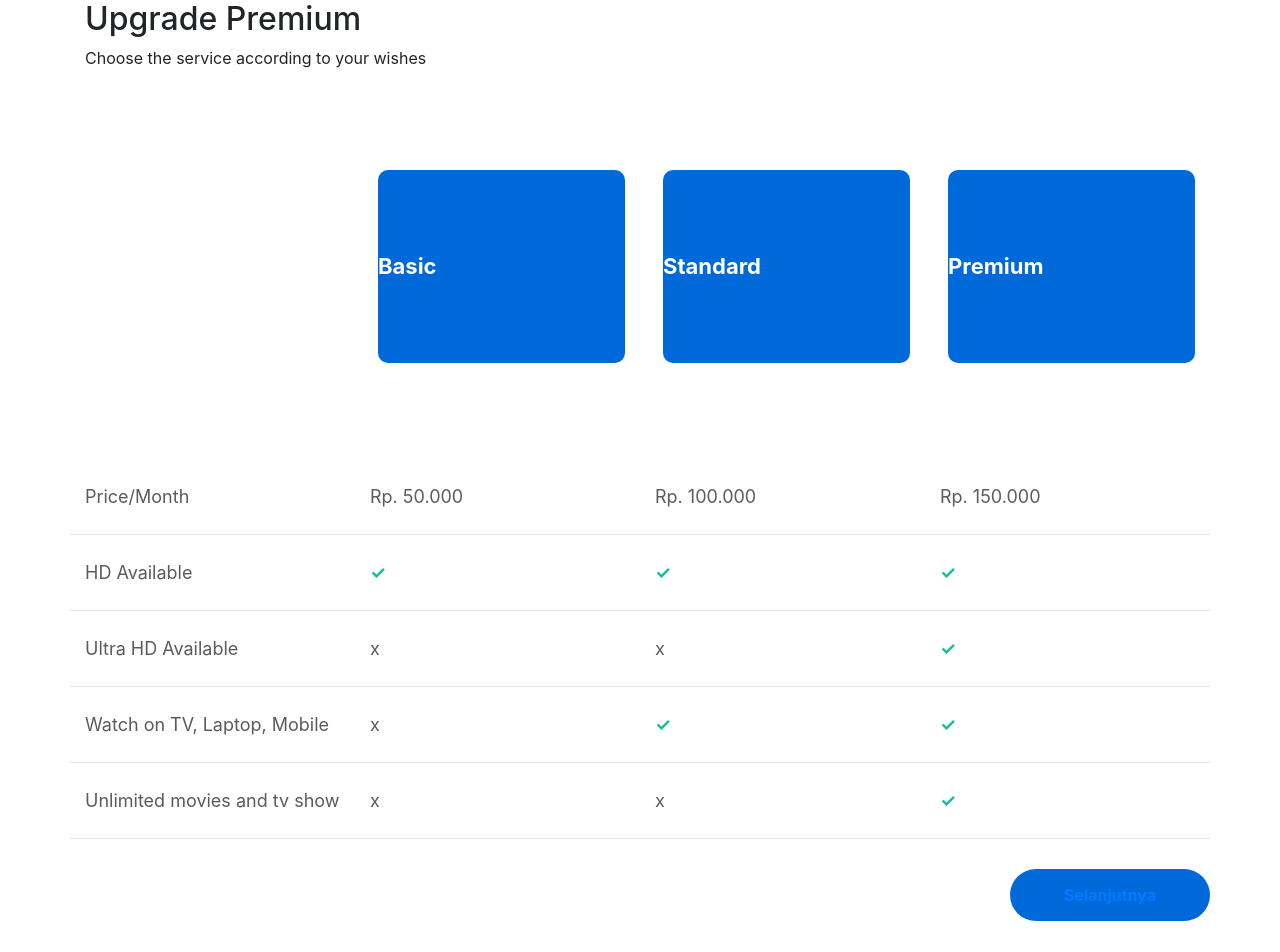
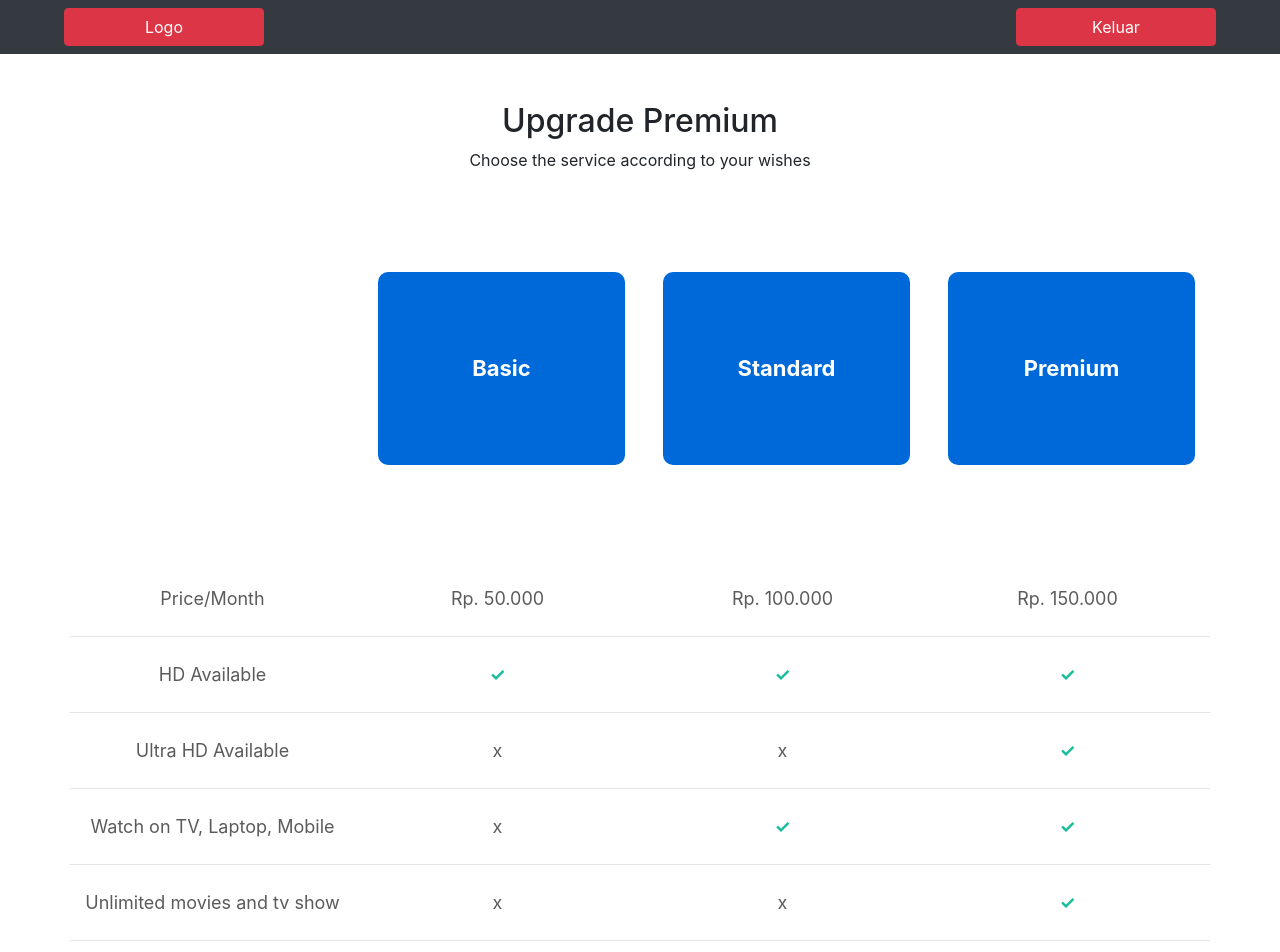
Before and after one commit to FE-18-Avangers/Latihan-1-FE-18, a React (Create React App) app in the folder my-app/: page /upgrade-premium in a window 1280 px wide. Shown: the top 952 px of the page. Built offline with nearby package versions, Linux system fonts and the light colour scheme.

Commit message:
Menghubungkan upgrade premium dengan pembayaran

```diff
--- a/my-app/src/App.js
+++ b/my-app/src/App.js
@@ -6,6 +6,8 @@ import DetailFilm from "./components/API/DetailFilm";
 import Homepage from "./components/API/Homepage";
 import Navbar from "./components/API/Navbar";
 import UpgradePremium from './components/upgradePremium/Upgradepremium';
+import Pembayaran from './components/API/Pembayaran';
+import ModalPembayaran from './components/API/ModalPembayaran'
 
 import { BrowserRouter, Route } from "react-router-dom";
 
@@ -18,6 +20,8 @@ function App() {
       <Route exact path="/movie" component={Movie} />
       <Route path="/movie/detailfilm/:id_film" component={DetailFilm} />
       <Route exact path="/upgrade-premium" component={UpgradePremium} />
+      <Route exact path="/upgrade-premium/pembayaran" component={Pembayaran} />
+      <Route exact path="/upgrade-premium/modalpembayaran" component={ModalPembayaran} />
     </BrowserRouter>
   );
 }
--- a/my-app/src/components/API/ModalPembayaran.js
+++ b/my-app/src/components/API/ModalPembayaran.js
@@ -3,8 +3,8 @@ import '../../styleD.css';
 import logo from '../../payment.svg';
 import { Link } from 'react-router-dom';
 
-class ModalPembayaran extends Component{
-    render(){
+class ModalPembayaran extends Component {
+    render() {
         return (
             <div>
                 <nav class="navbar navbar-dark mr-auto bg-dark">
@@ -15,7 +15,7 @@ class ModalPembayaran extends Component{
                     <div class="container ">
                         <div className="row mt-5">
                             <div className="col-sm-12 text-center">
-                    <img src={logo}  className=""/>
+                                <img src={logo} className="" />
                                 <div className="mt-5" />
                                 <h2>Payment successful</h2>
                                 <p className="text-muted ">Your payment information has sent your email</p>
--- a/my-app/src/components/API/Navbar.js
+++ b/my-app/src/components/API/Navbar.js
@@ -27,7 +27,7 @@ class Navbar extends React.Component {
                                 <a class="nav-link" href="/movie">Movie List</a>
                             </li>
                             <li class="nav-item">
-                                <a class="nav-link" href="/">Pembayaran</a>
+                                <a class="nav-link" href="/pembayaran">Pembayaran</a>
                             </li>
                             <li class="nav-item">
                                 <a class="nav-link" href="/upgrade-premium">Upgrade</a>
--- a/my-app/src/components/API/Pembayaran.js
+++ b/my-app/src/components/API/Pembayaran.js
@@ -1,8 +1,8 @@
 import React, { Component } from 'react';
 import { Link } from 'react-router-dom';
 
-class Pembayaran extends Component{
-    render(){
+class Pembayaran extends Component {
+    render() {
         return (
             <div>
                 <nav class="navbar navbar-dark mr-auto bg-dark">
@@ -35,17 +35,19 @@ class Pembayaran extends Component{
                                     </div>
                                     <div class="form-group text-muted">
                                         <label for="kadaluarsa">Expired Date(MM/YY)</label>
-                        <input type="date" class="form-control" id="kadaluarsa" placeholder="Tanggal Expired"/>
+                                        <input type="date" class="form-control" id="kadaluarsa" placeholder="Tanggal Expired" />
                                     </div>
                                     <div class="form-group text-muted">
                                         <label for="cvv">Security Code(CVV)</label>
-                        <input type="tel" class="form-control" id="cvv" placeholder="Kode Keamanan"/>
+                                        <input type="tel" class="form-control" id="cvv" placeholder="Kode Keamanan" />
                                     </div>
                                     <div class="form-group">
-                      <Link to = {'/ModalPembayaran'}>
+                                        <Link to='/upgrade-premium/modalpembayaran'>
                                             <button type="submit" className="btn btn-primary">Submit</button>
                                         </Link>
+                                        <Link to='/upgrade-premium'>
                                             <button type="submit" className="btn btn-primary ml-3 mr-3">Batal</button>
+                                        </Link>
                                     </div>
                                 </form>
                             </div>
--- a/my-app/src/components/upgradePremium/UpgradePremium.css
+++ b/my-app/src/components/upgradePremium/UpgradePremium.css
@@ -16,6 +16,11 @@
     font-weight: bold;
     color: #fff;
     font-size: 22px;
+    cursor: pointer;
+}
+
+.service p:hover {
+    opacity: 0.8;
 }
 
 .service-content-container {
@@ -45,7 +50,7 @@
 button {
     padding: 14px 28px;
     border: none;
-    background-color: #0069D9;
+    background-color: gray;
     font-weight: bold;
     color: #fff;
 }
--- a/my-app/src/components/upgradePremium/Upgradepremium.js
+++ b/my-app/src/components/upgradePremium/Upgradepremium.js
@@ -3,25 +3,44 @@ import './UpgradePremium.css'
 import { Link } from "react-router-dom";
 
 class UpgradePremium extends React.Component {
+    state = {
+        service: false,
+    }
+
+    serviceClickedHandler = () => {
+        this.setState({ service: true })
+    }
+
     render() {
+
         return (
+            <>
+                <nav class="navbar navbar-dark mr-auto bg-dark mb-5">
+                    <button class="btn btn-danger ml-5" href="#">Logo</button>
+                    <button className="btn mr-5 btn-danger" href="#">Keluar</button>
+                </nav>
                 <div className='container'>
-                <div className='title'>
+                    <div className='title text-center'>
                         <h2>Upgrade Premium</h2>
                         <p>Choose the service according to your wishes</p>
                     </div>
-                <div className='category-services row'>
+                    <div className='category-services text-center row'
+                    >
                         <div className='service col-3'>
                             <p>Basic</p>
                         </div>
                         <div className='service col-3'>
-                        <p>Standard</p>
+                            <p
+                            >Standard</p>
                         </div>
                         <div className='service col-3'>
-                        <p>Premium</p>
+                            <p
+                                onClick={this.serviceClickedHandler.bind(this)}
+                                style={{ opacity: this.state.service ? '0.8' : null }}
+                            >Premium</p>
                         </div>
                     </div>
-                <div class="service-content-container">
+                    <div class="service-content-container text-center">
                         <div class="row price service-quality">
                             <div class="col-3">
                                 Price/Month
@@ -64,9 +83,13 @@ class UpgradePremium extends React.Component {
                         </div>
                     </div>
                     <div class="submit-button row">
-                    <button><Link to='/pembayaran'>Selanjutnya</Link></button>
+                        <Link to='upgrade-premium/pembayaran'>
+                            <button className={this.state.service ? 'btn btn-primary' : 'btn btn-secondary'}
+                            >
+                                Selanjutnya</button></Link>
                     </div>
                 </div>
+            </>
         )
 
     }
```
Lines whose indentation alone changed are shown as unchanged.
